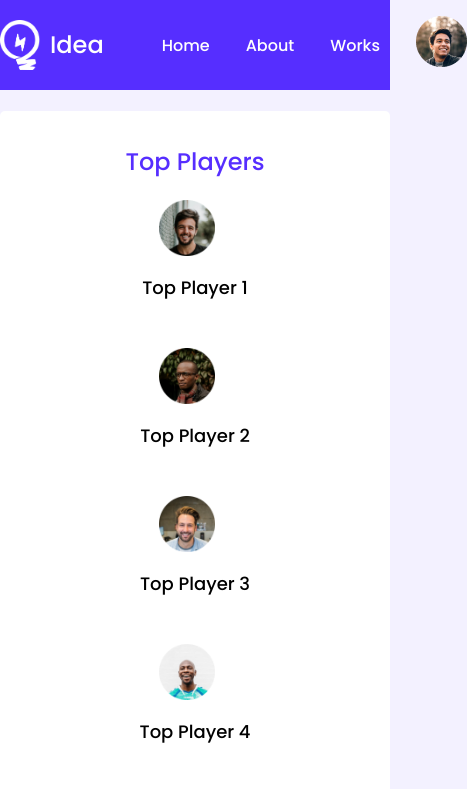
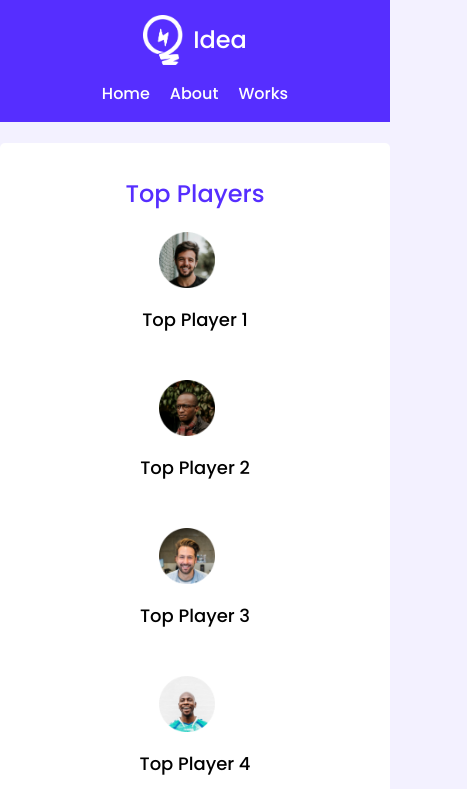
Before and after one commit to srhimel/leader-board, a plain HTML site: page index.html in a window 390 px wide. Shown: the top 789 px of the page, 467 px wide, since content can reach past the window. Drawn offline with Linux system fonts and the light colour scheme.

Commit message:
responsive header

```diff
--- a/style.css
+++ b/style.css
@@ -72,6 +72,7 @@ header .container {
     list-style: none;
     display: flex;
     align-items: center;
+    padding: 0;
 }
 
 .main-nav ul li a {
@@ -257,6 +258,15 @@ header .container {
 }
 
 @media only screen and (max-width: 450px) {
+    .main-nav {
+        flex-direction: column;
+    }
+    .main-nav ul li:not(:last-child) a {
+        padding: 10px;
+    }
+    .main-nav ul li:last-child {
+        display: none;
+    }
     .container {
         max-width: 400px;
     }
@@ -273,4 +283,7 @@ header .container {
     .section-title {
         text-align: center;
     }
+    .main-nav {
+        padding-top: 15px;
+    }
 }
```
